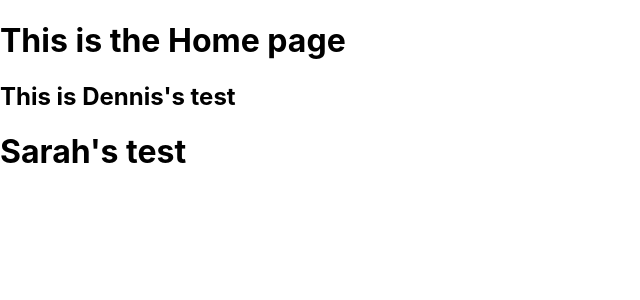
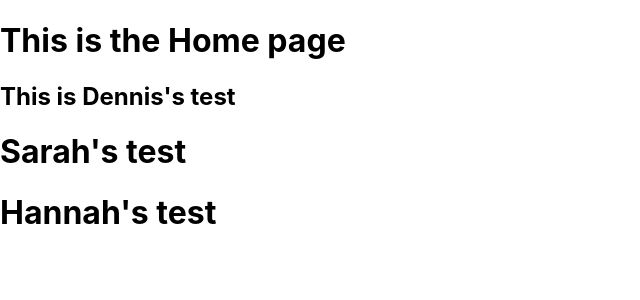
Before and after one commit to DennisPing/digital-art-marketplace-frontend, a React (Create React App) app: page / in a window 1280 px wide. Shown: the top 300 px of the page, without its empty margins (0-640 px from the left). Built offline with nearby package versions, Linux system fonts and the light colour scheme.

Commit message:
hannah test

```diff
--- a/src/home/index.js
+++ b/src/home/index.js
@@ -4,6 +4,7 @@ const HomeComponent = () => {
       <h1>This is the Home page</h1>
       <h2>This is Dennis's test</h2>
       <h1>Sarah's test</h1>
+      <h1>Hannah's test</h1>
     </div>
   );
 };
```
